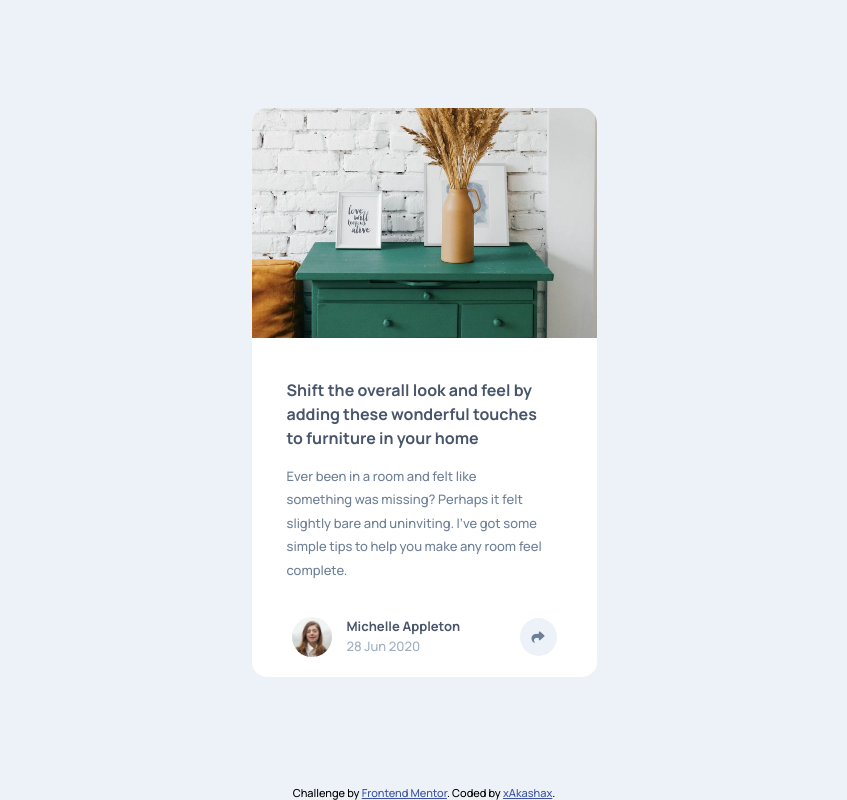
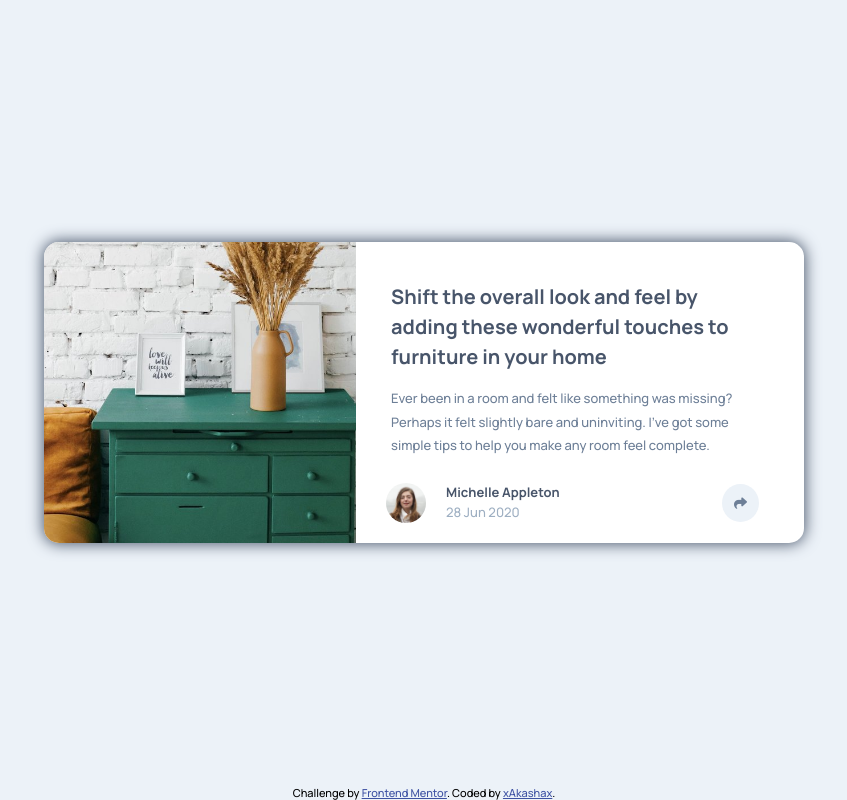
Before and after one commit to xAkashax/article-preview-component, a plain HTML site: page index.html in a window 1280 px wide. Shown: the whole page, without its empty margins (216-1063 px from the left). Drawn offline with Linux system fonts and the light colour scheme.

Commit message:
made desktop version

```diff
--- a/style.css
+++ b/style.css
@@ -29,7 +29,7 @@ body {
   align-items: center;
   min-height: 100vh;
   width: 100%;
-  background-color:var(--lightGrayishBlue);
+  background-color: var(--lightGrayishBlue);
 }
 
 main {
@@ -46,6 +46,7 @@ main {
   flex-direction: column;
   background-color: white;
   position: relative;
+  box-shadow: 0 0 15px 1px var(--veryDarkGrayishBlue);
 }
 
 .header-img {
@@ -64,14 +65,12 @@ main {
 .card-wrap {
   flex-grow: 1;
   flex-shrink: 1;
-
   display: flex;
   flex-direction: column;
 }
 
 .description {
   flex-grow: 1;
-  /* flex-basis: 45%; */
   margin: 40px 35px 25px;
 }
 
@@ -183,7 +182,6 @@ color: var(--veryDarkGrayishBlue);
   padding-top: 2px;
 }
 
-
 .attribution {
   font-size: 11px;
   text-align: center;
@@ -192,3 +190,51 @@ color: var(--veryDarkGrayishBlue);
 .attribution a {
   color: hsl(228, 45%, 44%);
 }
+
+@media only screen and (min-width : 1020px) {
+  main {
+    width: 790px;
+  }
+
+  .card {
+    flex-direction: row;
+  }
+
+  .header-img {
+    background-size: cover;
+    border-bottom-left-radius: inherit;
+    border-top-right-radius: 0;
+    height: auto;
+  }
+
+  .description h1 {
+    font-size: 20px;
+    padding-right: 14px;
+  }
+
+  .author {
+    margin: 0px 45px 20px 20px;
+  }
+
+  .author .avatar {
+    margin-left: 10px;
+  }
+
+  .data {
+    margin-left: 20px;
+  }
+
+  /* .share-wrap {
+    display: none;
+  } */
+
+  .share {
+    width: 35%;
+    height: 60px;
+    position: absolute;
+    left: 75%;
+    bottom: 30%;
+    border-radius: 15px;
+  }
+
+}
```
Lines whose indentation alone changed are shown as unchanged.
